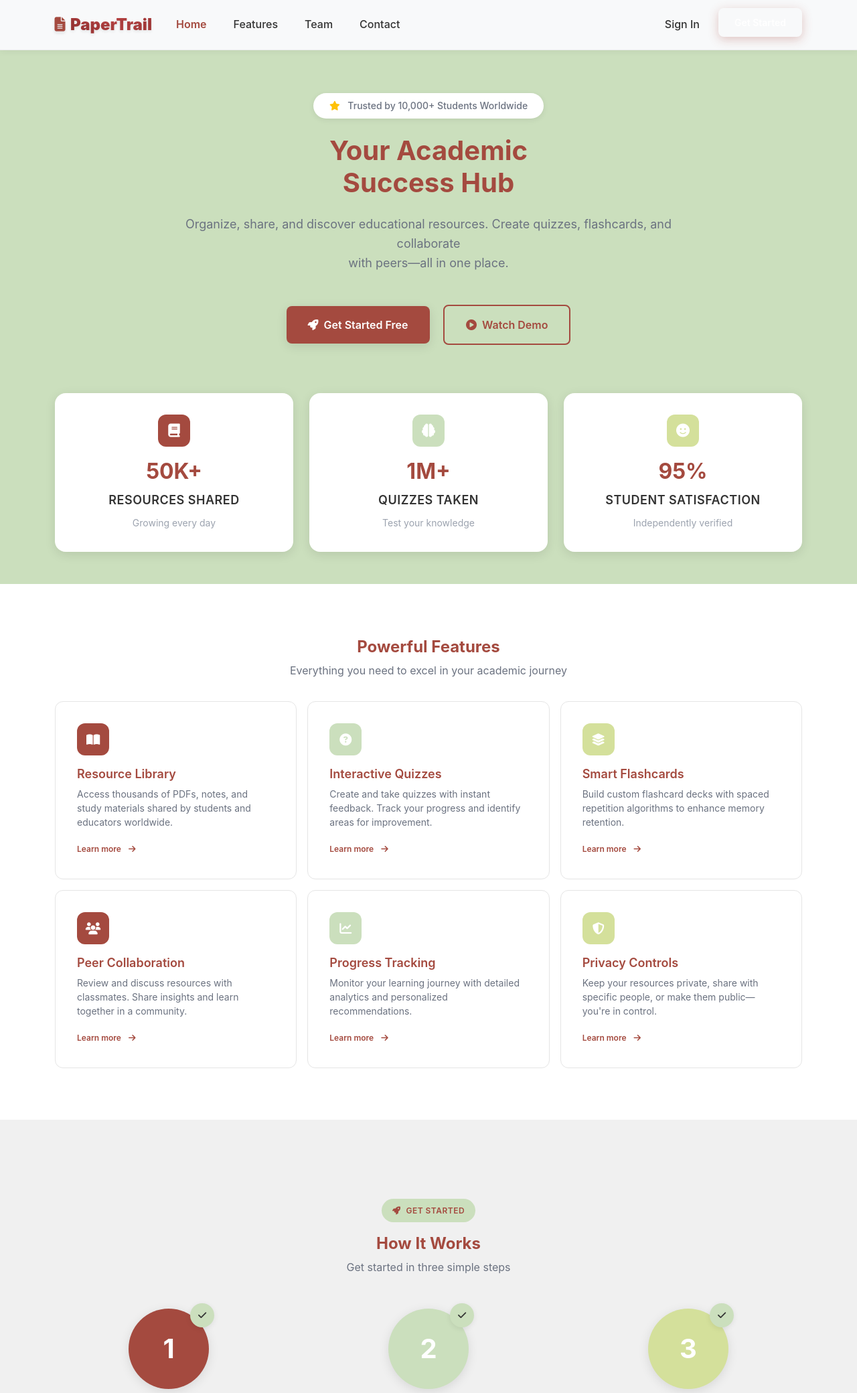
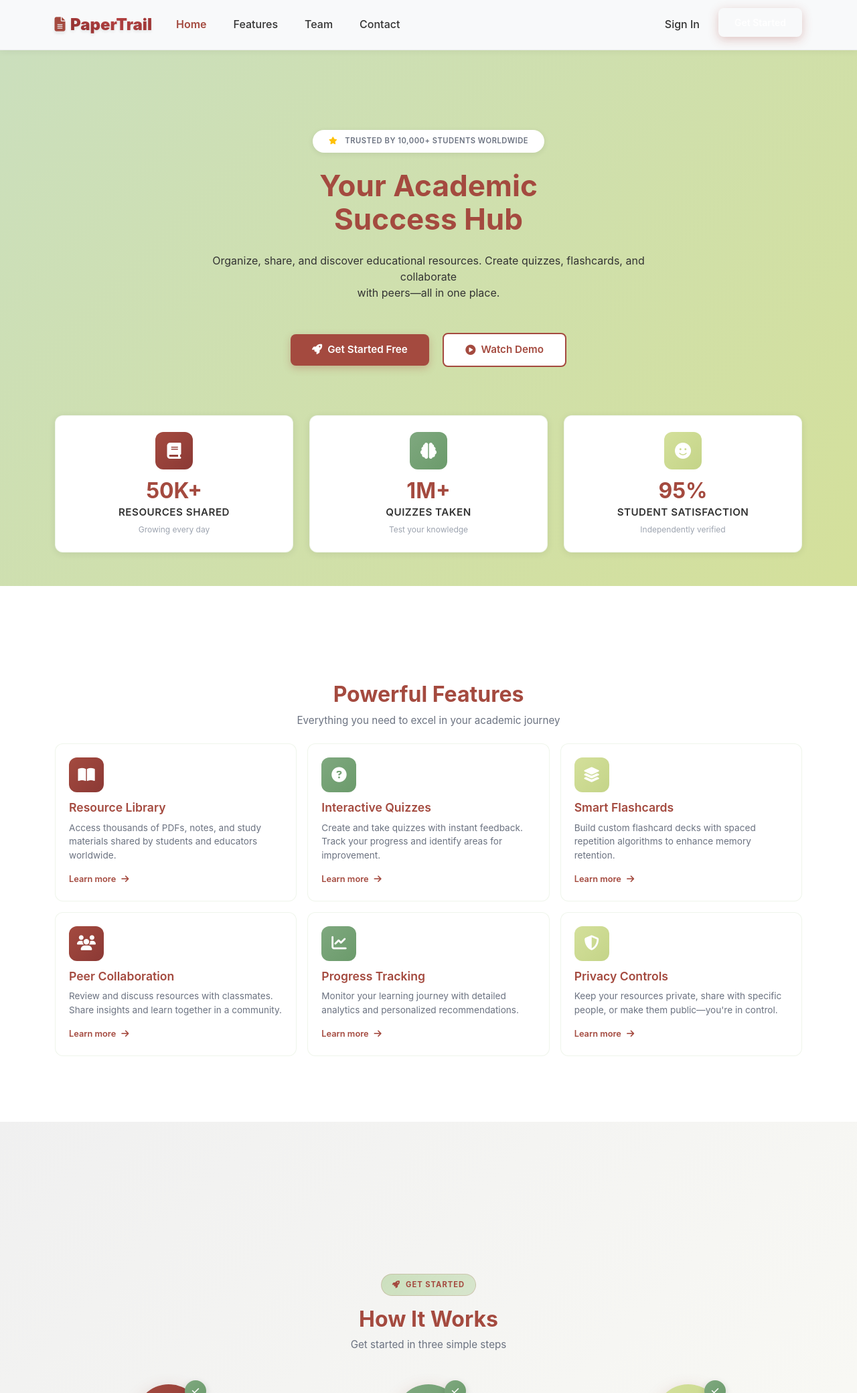
Before and after one commit to cdanpc/CSIT327-G5-PaperTrail, a Django app: page / in a window 1280 px wide. Shown: the top 2080 px of the page at 67% size. Run offline with Django 5.2, Linux system fonts and the light colour scheme.

Commit message:
Cabataña(design): comprehensive size balance & color refinement

```diff
--- a/static/css/landing.css
+++ b/static/css/landing.css
@@ -4,9 +4,9 @@
 
 /* Hero Section */
 .hero-section {
-    background: var(--color-ui-30);
-    padding: var(--spacing-2xl) 0 var(--spacing-xl);
-    min-height: 85vh;
+    background: linear-gradient(135deg, var(--color-ui-30) 0%, var(--color-subtle-accent) 100%);
+    padding: calc(70px + var(--spacing-lg)) 0 var(--spacing-lg);
+    min-height: 100vh;
     display: flex;
     align-items: center;
 }
@@ -17,125 +17,136 @@
     background: var(--bg-white);
     padding: var(--spacing-xs) var(--spacing-md);
     border-radius: var(--radius-full);
-    font-size: var(--font-size-sm);
+    font-size: 0.7rem;
     color: var(--text-secondary);
     box-shadow: var(--shadow-sm);
-    font-weight: 500;
+    font-weight: 600;
+    text-transform: uppercase;
+    letter-spacing: 0.5px;
 }
 
 /* Hero Title */
 .hero-title {
-    font-size: var(--font-size-4xl);
+    font-size: 2.75rem;
     font-weight: 700;
     color: var(--color-accent-10);
-    line-height: 1.2;
-    margin-bottom: var(--spacing-md);
+    line-height: 1.15;
+    margin-bottom: var(--spacing-sm);
 }
 
 /* Hero Subtitle */
 .hero-subtitle {
-    font-size: var(--font-size-lg);
-    color: var(--text-secondary);
-    line-height: 1.6;
-    max-width: 800px;
-    margin: 0 auto var(--spacing-xl);
+    font-size: 1rem;
+    color: var(--text-primary);
+    line-height: 1.5;
+    max-width: 700px;
+    margin: 0 auto var(--spacing-lg);
 }
 
 /* Hero CTA Buttons */
+.hero-cta {
+    margin-bottom: var(--spacing-lg);
+}
+
 .hero-cta .btn {
-    padding: var(--spacing-sm) var(--spacing-lg);
-    font-size: var(--font-size-base);
+    padding: 0.75rem 2rem;
+    font-size: 0.95rem;
     font-weight: 600;
     border-radius: var(--radius-sm);
     transition: all 0.3s ease;
+    min-width: 160px;
 }
 
 .hero-cta .btn-primary {
     background: var(--color-accent-10);
     border: none;
-    box-shadow: var(--shadow-md);
+    box-shadow: 0 4px 12px rgba(164, 74, 63, 0.3);
 }
 
 .hero-cta .btn-primary:hover {
     background: var(--color-accent-dark);
     transform: translateY(-2px);
-    box-shadow: var(--shadow-lg);
+    box-shadow: 0 6px 16px rgba(164, 74, 63, 0.4);
 }
 
 .hero-cta .btn-outline-primary {
     border: 2px solid var(--color-accent-10);
     color: var(--color-accent-10);
-    background: transparent;
+    background: var(--bg-white);
 }
 
 .hero-cta .btn-outline-primary:hover {
     background: var(--color-accent-10);
     color: var(--text-white);
     transform: translateY(-2px);
+    box-shadow: 0 6px 16px rgba(164, 74, 63, 0.3);
 }
 
 /* Statistics Cards */
 .stat-card {
     background: var(--bg-white);
-    border-radius: var(--radius-lg);
-    padding: var(--spacing-lg);
+    border-radius: var(--radius-md);
+    padding: var(--spacing-md);
     text-align: center;
-    box-shadow: var(--shadow-md);
+    box-shadow: 0 2px 12px rgba(0, 0, 0, 0.08);
     transition: all 0.3s ease;
+    border: 1px solid rgba(203, 223, 189, 0.3);
 }
 
 .stat-card:hover {
-    transform: translateY(-8px);
-    box-shadow: var(--shadow-lg);
+    transform: translateY(-4px);
+    box-shadow: 0 8px 24px rgba(164, 74, 63, 0.15);
+    border-color: var(--color-accent-10);
 }
 
 .stat-icon {
-    width: 48px;
-    height: 48px;
+    width: 56px;
+    height: 56px;
     margin: 0 auto var(--spacing-sm);
     border-radius: var(--radius-md);
     display: flex;
     align-items: center;
     justify-content: center;
-    font-size: 1.25rem;
+    font-size: 1.5rem;
     color: var(--bg-white);
 }
 
 .stat-icon-red {
-    background: var(--color-accent-10);
+    background: linear-gradient(135deg, var(--color-accent-10) 0%, var(--color-accent-dark) 100%);
 }
 
 .stat-icon-green {
-    background: var(--color-ui-30);
+    background: linear-gradient(135deg, #7FA87F 0%, #6B9B6B 100%);
 }
 
 .stat-icon-sage {
-    background: var(--color-subtle-accent);
+    background: linear-gradient(135deg, var(--color-subtle-accent) 0%, #C4D488 100%);
 }
 
 .stat-number {
-    font-size: var(--font-size-3xl);
+    font-size: 2rem;
     font-weight: 700;
     color: var(--color-accent-10);
-    margin-bottom: var(--spacing-xs);
+    margin-bottom: 0.25rem;
+    line-height: 1;
 }
 
 .stat-label {
-    font-size: var(--font-size-lg);
+    font-size: 0.95rem;
     font-weight: 600;
     color: var(--text-primary);
-    margin-bottom: var(--spacing-xs);
+    margin-bottom: 0.25rem;
 }
 
 .stat-sublabel {
-    font-size: var(--font-size-sm);
+    font-size: 0.75rem;
     color: var(--text-muted);
     margin: 0;
 }
 
 /* Features Section */
 .features-section {
-    padding: 10px;
+    padding: calc(70px + var(--spacing-md)) 0 var(--spacing-xl);
     background: var(--bg-white);
     min-height: 100vh;
     display: flex;
@@ -144,89 +155,95 @@
 
 .section-badge {
     display: inline-block;
-    background: var(--color-ui-30);
-    padding: var(--spacing-xs) var(--spacing-sm);
+    background: linear-gradient(135deg, var(--color-ui-30) 0%, rgba(203, 223, 189, 0.7) 100%);
+    padding: 0.4rem 1rem;
     border-radius: var(--radius-full);
-    font-size: var(--font-size-xs);
-    font-weight: 600;
+    font-size: 0.7rem;
+    font-weight: 700;
     color: var(--color-accent-10);
-    letter-spacing: 0.5px;
+    letter-spacing: 1px;
     text-transform: uppercase;
+    border: 1px solid rgba(164, 74, 63, 0.2);
 }
 
 .section-title {
-    font-size: var(--font-size-2xl);
+    font-size: 2rem;
     font-weight: 700;
     color: var(--color-accent-10);
-    margin-bottom: var(--spacing-xs);
+    margin-bottom: 0.5rem;
+    line-height: 1.2;
 }
 
 .section-subtitle {
-    font-size: var(--font-size-base);
+    font-size: 0.95rem;
     color: var(--text-secondary);
-    margin-bottom: var(--spacing-lg);
+    margin-bottom: var(--spacing-md);
+    line-height: 1.4;
 }
 
 /* Feature Cards */
 .feature-card {
     background: var(--bg-white);
-    border: 1px solid var(--border-light);
+    border: 1px solid rgba(203, 223, 189, 0.3);
     border-radius: var(--radius-md);
-    padding: var(--spacing-lg);
+    padding: 1.25rem;
     height: 100%;
     transition: all 0.3s ease;
 }
 
 .feature-card:hover {
-    transform: translateY(-4px);
-    box-shadow: var(--shadow-lg);
+    transform: translateY(-6px);
+    box-shadow: 0 12px 32px rgba(164, 74, 63, 0.12);
     border-color: var(--color-accent-10);
 }
 
 .feature-icon {
-    width: 48px;
-    height: 48px;
+    width: 52px;
+    height: 52px;
     border-radius: var(--radius-md);
     display: flex;
     align-items: center;
     justify-content: center;
-    font-size: var(--font-size-lg);
+    font-size: 1.4rem;
     color: var(--bg-white);
-    margin-bottom: var(--spacing-sm);
+    margin-bottom: 0.75rem;
 }
 
 .feature-icon-red {
-    background: var(--color-accent-10);
+    background: linear-gradient(135deg, var(--color-accent-10) 0%, var(--color-accent-dark) 100%);
 }
 
 .feature-icon-green {
-    background: var(--color-ui-30);
+    background: linear-gradient(135deg, #7FA87F 0%, #6B9B6B 100%);
 }
 
 .feature-icon-sage {
-    background: var(--color-subtle-accent);
+    background: linear-gradient(135deg, var(--color-subtle-accent) 0%, #C4D488 100%);
 }
 
 .feature-title {
-    font-size: var(--font-size-lg);
+    font-size: 1.1rem;
     font-weight: 600;
     color: var(--color-accent-10);
-    margin-bottom: var(--spacing-xs);
+    margin-bottom: 0.5rem;
+    line-height: 1.3;
 }
 
 .feature-description {
-    font-size: var(--font-size-sm);
+    font-size: 0.85rem;
     color: var(--text-secondary);
     line-height: 1.5;
-    margin-bottom: var(--spacing-sm);
+    margin-bottom: 0.75rem;
 }
 
 .feature-link {
-    font-size: var(--font-size-xs);
+    font-size: 0.8rem;
     color: var(--color-accent-10);
     font-weight: 600;
     text-decoration: none;
     transition: all 0.2s ease;
+    display: inline-flex;
+    align-items: center;
 }
 
 .feature-link:hover {
@@ -244,9 +261,9 @@
 
 /* How It Works Section */
 .how-it-works-section {
-    padding: var(--spacing-2xl) 0;
-    background: var(--bg-cream);
-    min-height: 85vh;
+    padding: calc(70px + var(--spacing-md)) 0 var(--spacing-xl);
+    background: linear-gradient(135deg, var(--bg-cream) 0%, #FAFAF5 100%);
+    min-height: 100vh;
     display: flex;
     align-items: center;
 }
@@ -258,78 +275,79 @@
 }
 
 .step-number {
-    width: 120px;
-    height: 120px;
-    margin: 0 auto var(--spacing-md);
+    width: 100px;
+    height: 100px;
+    margin: 0 auto 1rem;
     border-radius: 50%;
-    background: var(--color-accent-10);
+    background: linear-gradient(135deg, var(--color-accent-10) 0%, var(--color-accent-dark) 100%);
     display: flex;
     align-items: center;
     justify-content: center;
     position: relative;
-    box-shadow: var(--shadow-md);
+    box-shadow: 0 8px 24px rgba(164, 74, 63, 0.25);
 }
 
 .step-number .number {
-    font-size: var(--font-size-4xl);
+    font-size: 2.5rem;
     font-weight: 700;
     color: var(--bg-white);
 }
 
 .step-number .checkmark {
     position: absolute;
-    top: -8px;
-    right: -8px;
-    width: 36px;
-    height: 36px;
-    background: var(--color-ui-30);
+    top: -6px;
+    right: -6px;
+    width: 32px;
+    height: 32px;
+    background: linear-gradient(135deg, #7FA87F 0%, #6B9B6B 100%);
     border-radius: 50%;
     display: flex;
     align-items: center;
     justify-content: center;
-    color: var(--color-text-primary);
-    font-size: var(--font-size-sm);
-    box-shadow: var(--shadow-sm);
+    color: var(--bg-white);
+    font-size: 0.75rem;
+    box-shadow: 0 4px 12px rgba(0, 0, 0, 0.15);
 }
 
 .step-number-green {
-    background: var(--color-ui-30);
+    background: linear-gradient(135deg, #7FA87F 0%, #6B9B6B 100%);
 }
 
 .step-number-sage {
-    background: var(--color-subtle-accent);
+    background: linear-gradient(135deg, var(--color-subtle-accent) 0%, #C4D488 100%);
 }
 
 .step-divider {
     width: 100%;
-    height: 4px;
-    background: var(--color-accent-10);
-    margin: 0 auto var(--spacing-md);
-    max-width: 120px;
+    height: 3px;
+    background: linear-gradient(90deg, transparent 0%, var(--color-accent-10) 50%, transparent 100%);
+    margin: 0 auto 1rem;
+    max-width: 100px;
 }
 
 .step-divider-green {
-    background: var(--color-ui-30);
+    background: linear-gradient(90deg, transparent 0%, #7FA87F 50%, transparent 100%);
 }
 
 .step-title {
-    font-size: var(--font-size-xl);
+    font-size: 1.15rem;
     font-weight: 600;
     color: var(--color-accent-10);
-    margin-bottom: var(--spacing-sm);
+    margin-bottom: 0.5rem;
+    line-height: 1.3;
 }
 
 .step-description {
-    font-size: var(--font-size-base);
+    font-size: 0.9rem;
     color: var(--text-secondary);
-    line-height: 1.6;
+    line-height: 1.5;
 }
 
 /* Team Section */
 .team-section {
-    padding: var(--spacing-2xl) 0;
+    padding: calc(70px + var(--spacing-md)) 0 var(--spacing-xl);
     background: var(--bg-white);
-    min-height: 85vh;
+    min-height: 100vh;
     display: flex;
     align-items: center;
 }
```
Also changed, not shown: other parts of static/css/landing.css (+63 -37 lines).
